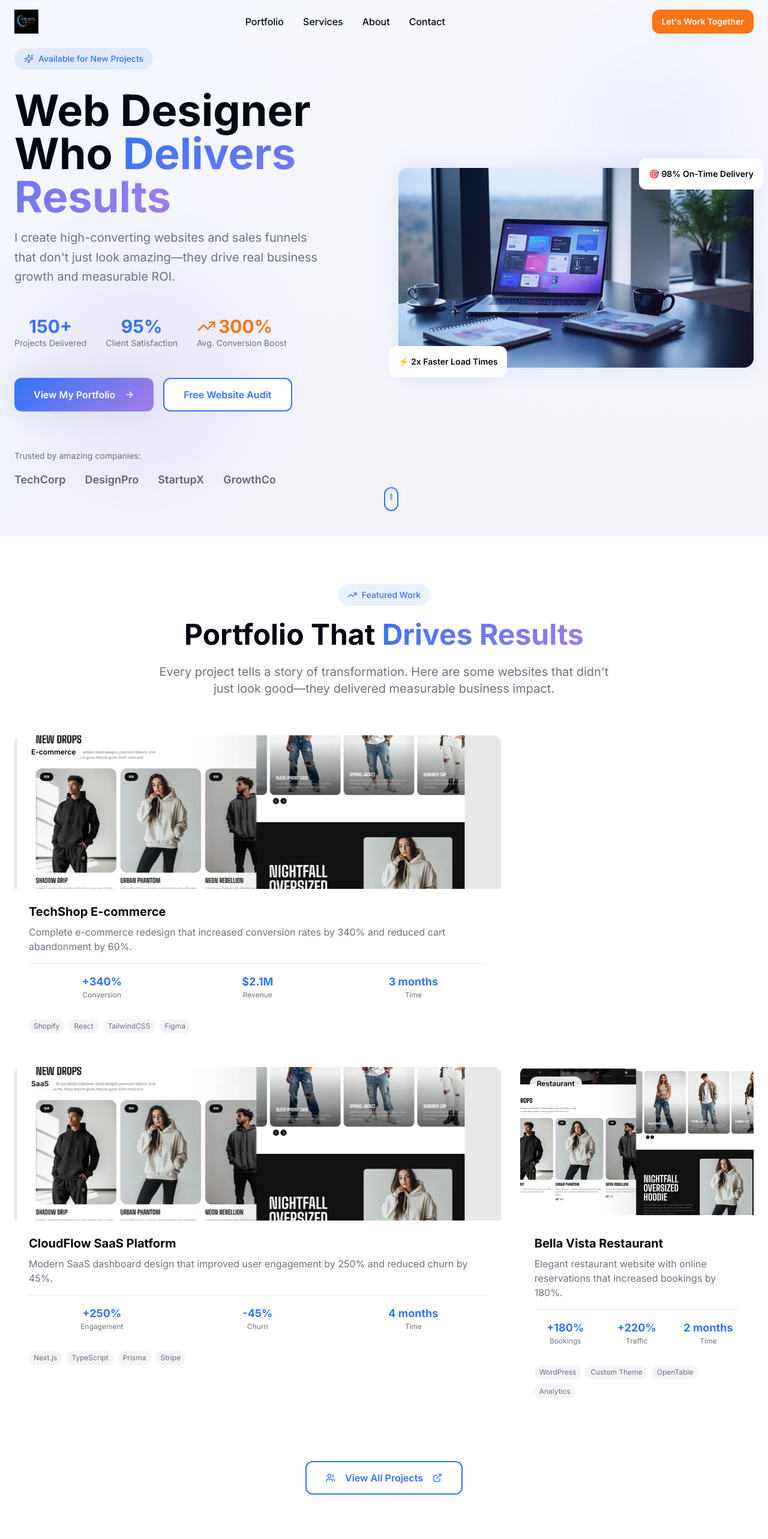
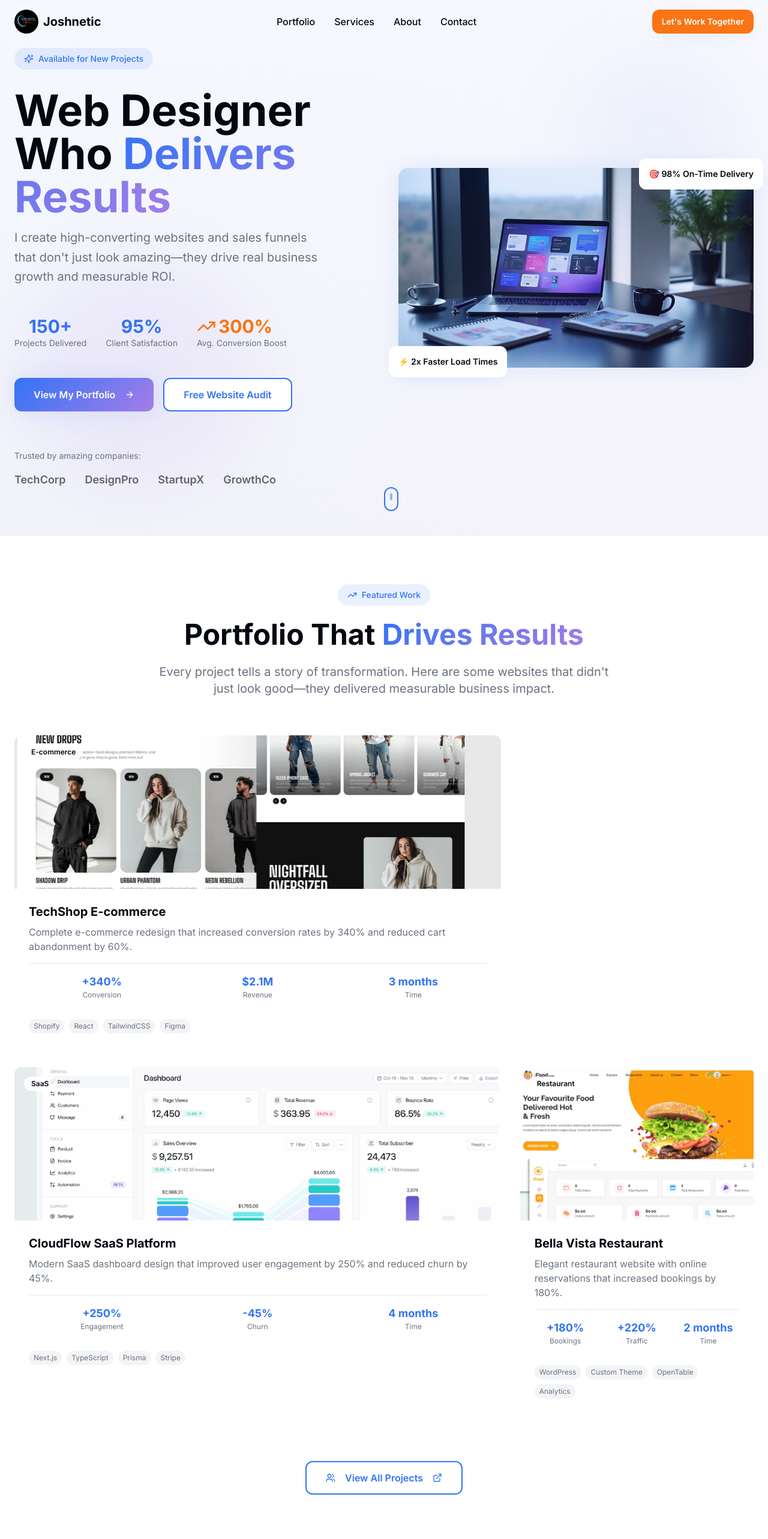
Before and after one commit to joshneticmarketer-ux/craft-grow-shine, a React (Vite) app: page / in a window 1280 px wide. Shown: the top 2566 px of the page at 60% size. Built offline with nearby package versions, Linux system fonts and the light colour scheme.

Commit message:
Update portfolio images and logo
Replace SaaS and restaurant portfolio images with provided assets. Update the logo to be circular and include "Joshnetic" text.

```diff
--- a/src/components/Footer.tsx
+++ b/src/components/Footer.tsx
@@ -57,11 +57,14 @@ const Footer = () => {
           {/* Brand Section */}
           <div className="space-y-6">
             <div className="flex items-center space-x-3">
-              <img
-                src="/lovable-uploads/f2c5f31a-2181-458b-8e77-473864bf4da2.png"
-                alt="Josh-Netic Marketing Agency Logo"
-                className="h-12 w-auto"
-              />
+              <div className="flex items-center space-x-2">
+                <img
+                  src="/lovable-uploads/f2c5f31a-2181-458b-8e77-473864bf4da2.png"
+                  alt="Josh-Netic Marketing Agency Logo"
+                  className="h-12 w-12 rounded-full object-cover"
+                />
+                <span className="text-2xl font-bold text-background">Joshnetic</span>
+              </div>
             </div>
 
             <p className="text-background/70 leading-relaxed">
--- a/src/components/Header.tsx
+++ b/src/components/Header.tsx
@@ -30,11 +30,14 @@ const Header = () => {
         <div className="flex items-center justify-between">
           {/* Logo */}
           <div className="flex items-center space-x-3">
-            <img
-              src="/lovable-uploads/f2c5f31a-2181-458b-8e77-473864bf4da2.png"
-              alt="Josh-Netic Marketing Agency Logo"
-              className="h-10 w-auto"
-            />
+            <div className="flex items-center space-x-2">
+              <img
+                src="/lovable-uploads/f2c5f31a-2181-458b-8e77-473864bf4da2.png"
+                alt="Josh-Netic Marketing Agency Logo"
+                className="h-10 w-10 rounded-full object-cover"
+              />
+              <span className="text-xl font-bold text-foreground">Joshnetic</span>
+            </div>
           </div>
 
           {/* Desktop Navigation */}
--- a/src/components/PortfolioPreview.tsx
+++ b/src/components/PortfolioPreview.tsx
@@ -23,7 +23,7 @@ const PortfolioPreview = () => {
       id: 2,
       title: "CloudFlow SaaS Platform",
       category: "SaaS",
-      image: "/lovable-uploads/3b30f5fb-f29d-4853-914d-ec574c04da85.png",
+      image: "/lovable-uploads/78fb5b6b-59be-453a-98c5-6ace02b6091d.png",
       description: "Modern SaaS dashboard design that improved user engagement by 250% and reduced churn by 45%.",
       metrics: {
         engagement: "+250%",
@@ -37,7 +37,7 @@ const PortfolioPreview = () => {
       id: 3,
       title: "Bella Vista Restaurant",
       category: "Restaurant",
-      image: "/lovable-uploads/3b30f5fb-f29d-4853-914d-ec574c04da85.png",
+      image: "/lovable-uploads/d8c275a5-6847-401d-ab67-59b3f5d050cb.png",
       description: "Elegant restaurant website with online reservations that increased bookings by 180%.",
       metrics: {
         bookings: "+180%",
```
Also changed, not shown: public/lovable-uploads/78fb5b6b-59be-453a-98c5-6ace02b6091d.png (added), public/lovable-uploads/d8c275a5-6847-401d-ab67-59b3f5d050cb.png (added).
